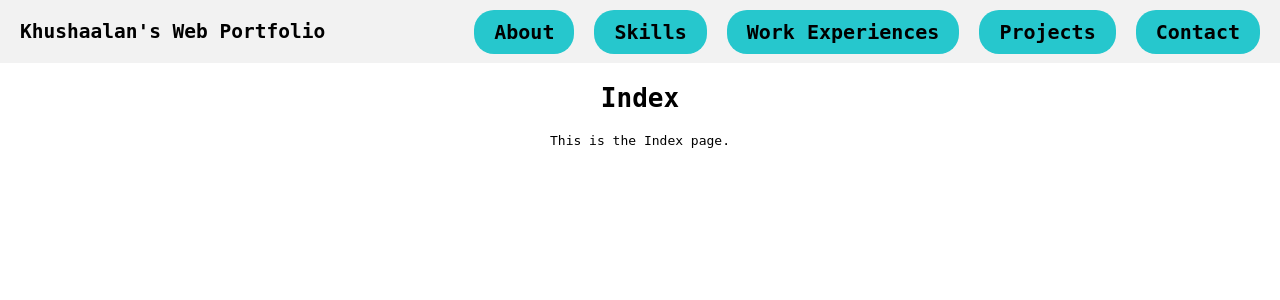
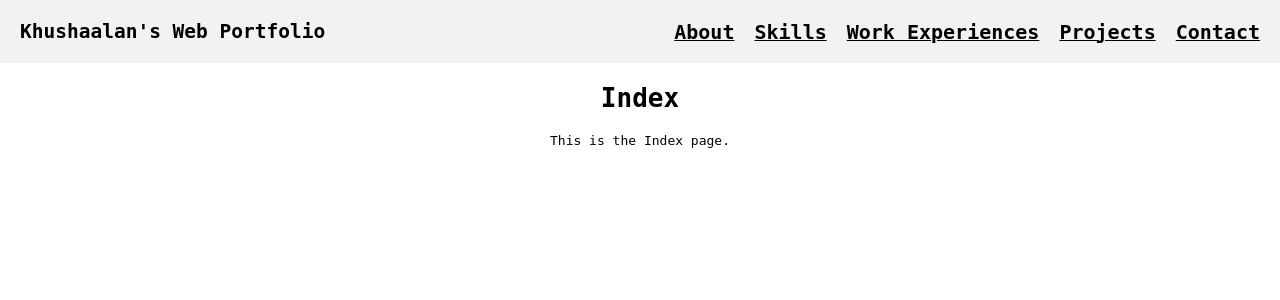
Before and after one commit to khushaalan/python-app, a Flask app: page / in a window 1280 px wide. Shown: the top 300 px of the page. Run offline with Flask 2, Linux system fonts and the light colour scheme.

Commit message:
Update style.css

```diff
--- a/static/style.css
+++ b/static/style.css
@@ -25,9 +25,7 @@ ul {
 }
 li {
     margin-left: 20px;
-    background-color: #26c7cd;
-    padding: 10px 20px;
-    border-radius: 20px;
+    text-decoration: underline;
 }
 a {
     text-decoration: none;
@@ -35,3 +33,7 @@ a {
     font-size: x-large;
     font-weight: bold;
 }
+a:hover {
+    color: #ff0000;
+    backdrop-filter: blur(5px);
+}
```
